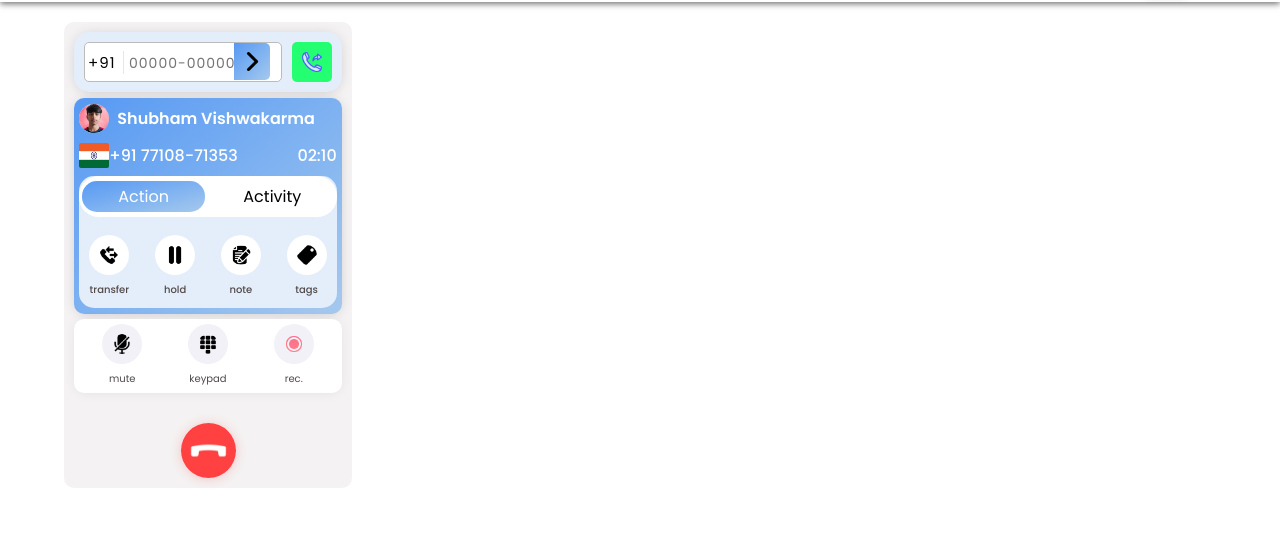
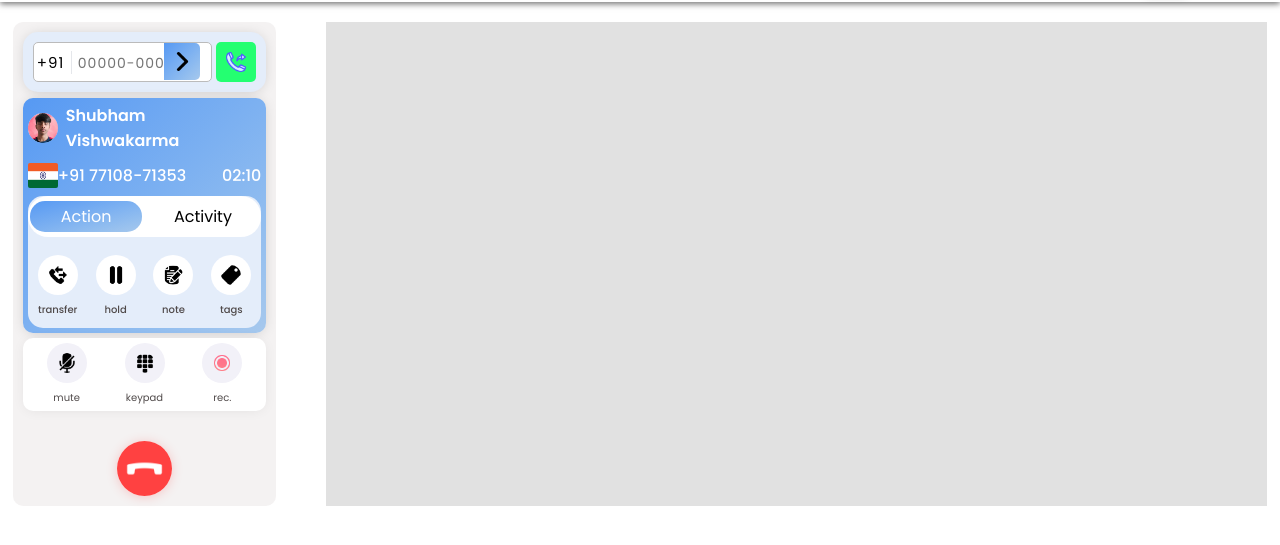
Before and after one commit to SHUBHAM77108/Dialer_Dashboard_project, a plain HTML site: page index.html in a window 1280 px wide. Shown: the part 59-604 px from the top of the page. Drawn offline with Linux system fonts and the light colour scheme.

Commit message:
start right side section

```diff
--- a/style.css
+++ b/style.css
@@ -105,7 +105,7 @@
   }
 
   .main-container{
-    padding: 20px 5%;
+    padding: 20px 1%;
     display: flex;
     flex-wrap: wrap;
     justify-content: space-between;
@@ -113,8 +113,8 @@
 
 /* --------------- left-sidebar ----------------- */
 .left-side{
-  flex-basis: 25%;
-  min-width: 25%;
+  flex-basis: 21%;
+  min-width: 21%;
   align-self: flex-start;
   background-color: #efededb0;
   padding: 10px;
@@ -171,7 +171,7 @@
 .phone-no-input-box{
   width: 36px;
   position: absolute;
-  right: 62px;
+  right: 56px;
   padding: 9px 0px;
   display: flex;
   top: 1px;
@@ -347,5 +347,6 @@
   justify-content: center;
 }
   .right-side{
-
+    flex-basis: 75%;
+    background: #e1e1e1;
   }
```
Also changed, not shown: index.html (line endings or trailing spaces).
